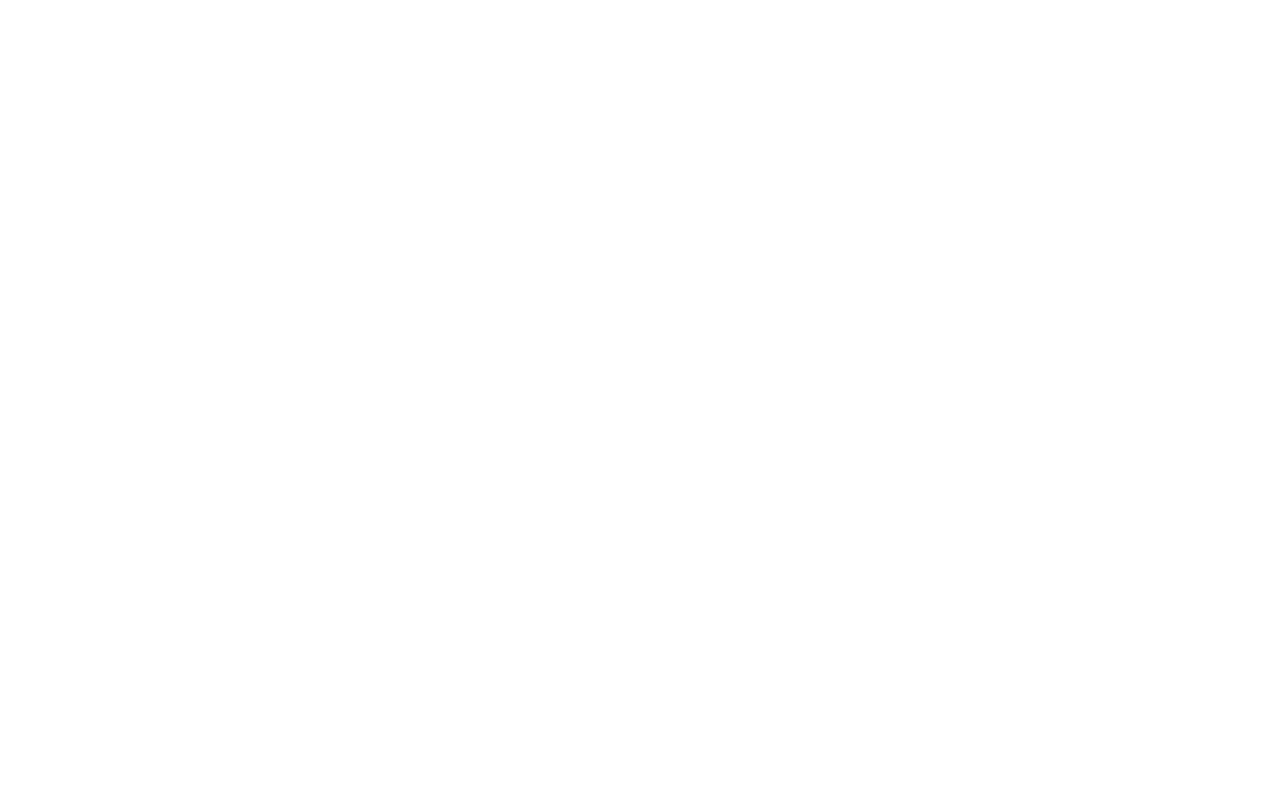
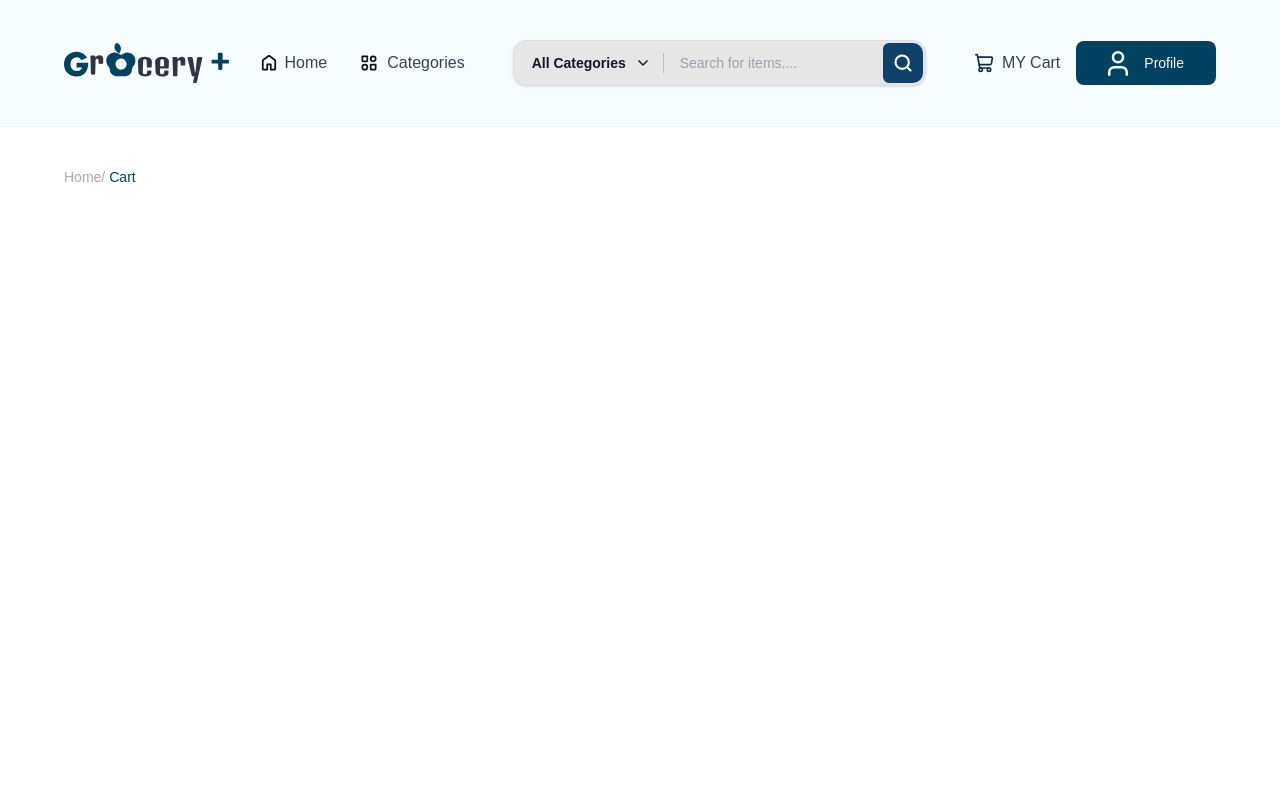
Before and after one commit to Abdulrahmanfawzy/Grocery-team-2, a React (Vite) app: page /cart in a window 1280 px wide. Before the commit this address had no page. Shown: the top 800 px of the page. Built offline with nearby package versions, Linux system fonts and the light colour scheme.

Commit message:
feat:implement breadcrumbs cart page

```diff
--- a/src/app/routes/index.tsx
+++ b/src/app/routes/index.tsx
@@ -1,12 +1,14 @@
 import { Route, Routes } from 'react-router-dom'
 import { MainLayout } from '@/components/layout'
 import HomePage from '@/pages/HomePage';
+import CartPage from '@/features/cart/pages/CartPage';
 
 export function AppRoutes() {
   return (
     <Routes>
       <Route element={<MainLayout />}>
         <Route index element={<HomePage/>}/>
+        <Route path='/cart' element={<CartPage/>}/>
       </Route>
     </Routes>
   )
--- /dev/null
+++ b/src/components/common/Breadcrumb.tsx
@@ -0,0 +1,36 @@
+import { Link } from "react-router-dom"
+
+interface BreadcrumbItem {
+  label: string
+  path?: string
+}
+
+interface BreadcrumbProps {
+  items: BreadcrumbItem[]
+}
+export function Breadcrumb({ items }: BreadcrumbProps) {
+  return (
+    <nav className="flex items-center gap-1 text-sm">
+      {items.map((item, index) => (
+        <div key={item.label} className="flex items-center ">
+          {item.path ? (
+            <Link
+              to={item.path}
+              className="text-app-grey hover:text-app-main font-medium"
+            >
+              {item.label}
+            </Link>
+          ) : (
+            <span className="text-app-main font-medium">
+              {item.label}
+            </span>
+          )}
+
+          {index < items.length - 1 && (
+            <span className="text-app-grey">/</span>
+          )}
+        </div>
+      ))}
+    </nav>
+  )
+}
--- a/src/components/layout/Footer.tsx
+++ b/src/components/layout/Footer.tsx
@@ -8,7 +8,7 @@
 
 export const Footer = ({ Logo }: Propstype) => {
   return (
-    <footer className="w-full bg-hovered text-[#2C3E50] font-sans pt-12">
+    <footer className="w-full bg-hovered text-[#2C3E50] font-sans pt-12 ">
       {/* Main Footer Content */}
       <main className="container mx-auto px-6 sm:px-10 lg:px-16 pb-12">
         <div className="grid grid-cols-1 md:grid-cols-2 lg:grid-cols-12 gap-10 lg:gap-8">
--- a/src/components/layout/MainLayout.tsx
+++ b/src/components/layout/MainLayout.tsx
@@ -1,19 +1,22 @@
-import { type ReactNode } from 'react'
+
 import {Footer, Navbar} from './index';
 import Logo from '@/assets/Logo.svg'
+import { Outlet } from 'react-router-dom';
 
 
 interface MainLayoutProps {
-  children: ReactNode
+  // children: ReactNode
 }
 
-export function MainLayout({ children }: MainLayoutProps) {
+export function MainLayout({  }: MainLayoutProps) {
 
   return (
     <div className="flex min-h-screen flex-col bg-app-hovered">
       <Navbar Logo ={Logo} />
       <div className="flex flex-1">
-        <main className="flex-1">{children}</main>
+        <main className="flex-1">
+          <Outlet />
+        </main>
       </div>
       <Footer Logo={Logo}  />
     </div>
--- a/src/components/layout/Navbar.tsx
+++ b/src/components/layout/Navbar.tsx
@@ -20,7 +20,7 @@
   const [open, setOpen] = useState(false)
 
   return (
-    <header className="w-full bg-white font-sans pt-6 lg:pt-10">
+    <header className="w-full bg-hovered font-sans pt-6 lg:pt-10">
       <nav className="container mx-auto px-6 sm:px-10 lg:px-16 pb-6 lg:pb-10 flex items-center justify-between lg:justify-between gap-4 lg:gap-8 border-b border-gray-100">
         {/*  Logo */}
         <Link to="/" className="shrink-0 flex items-center">
@@ -53,7 +53,7 @@
         {/* Desktop Right Action Items */}
         <div className="hidden lg:flex items-center gap-4">
           <Link
-            to="/profiledashboard"
+            to="/cart"
             className="flex items-center text-sm sm:text-base font-medium gap-2 text-gray-700 hover:text-[#112D4E] transition-colors"
           >
             <ShoppingCart className="w-5 h-5 text-[#112D4E]" />
@@ -105,7 +105,7 @@
                       Categories
                     </Link>
                     <Link
-                      to="/profiledashboard"
+                      to="/cart"
                       onClick={() => setOpen(false)}
                       className="font-medium flex items-center gap-3 text-sm  hover:text-app-main py-2 border-b border-gray-50"
                     >
--- /dev/null
+++ b/src/features/cart/pages/CartPage.tsx
@@ -0,0 +1,26 @@
+import { Breadcrumb } from "@/components/common/Breadcrumb"
+
+
+interface IProps {
+
+
+
+}
+
+const CartPage=({}:IProps)=> {
+  return (
+    <div className="bg-white min-h-screen">
+    <div className="container mx-auto px-6 sm:px-10 lg:px-16 py-6 lg:py-10 ">
+
+   <Breadcrumb
+        items={[{ label: "Home", path: "/" }
+        , { label: "Cart" }]} />
+
+
+
+    </div>
+    </div>
+  )
+}
+
+export default CartPage
```
Also changed, not shown: 1 other file (tests, documents, lock files or other folders).
